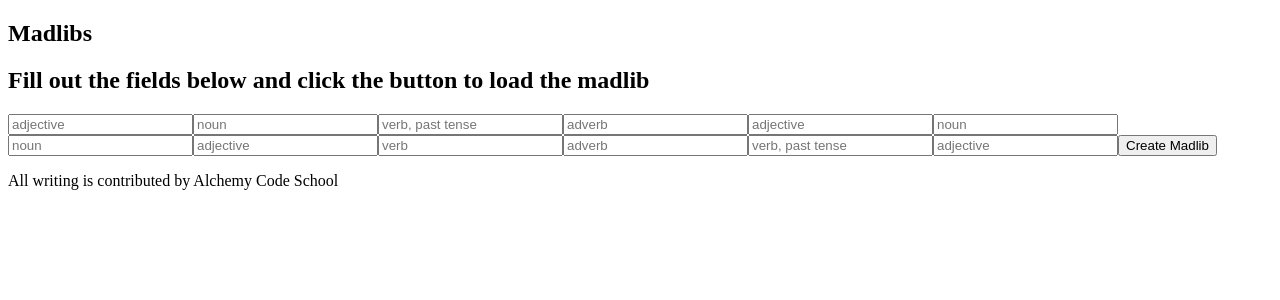
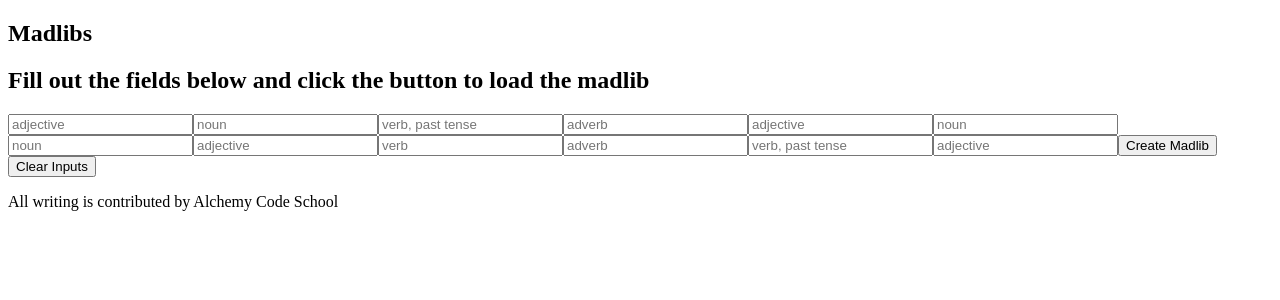
Before and after one commit to cackmed/lab-17, a React app: page / in a window 1280 px wide. Shown: the top 300 px of the page. Built offline with nearby package versions, Linux system fonts and the light colour scheme.

Commit message:
added clear functionality

```diff
--- /dev/null
+++ b/src/components/madlib/Button.js
@@ -0,0 +1,14 @@
+import React from 'react';
+import PropTypes from 'prop-types';
+
+const Button = ({ clear }) => (
+  <>
+    <button onClick={clear}>Clear Inputs</button>
+  </>
+);
+
+Button.propTypes = {
+  clear: PropTypes.func.isRequired
+};
+
+export default Button;
--- a/src/components/madlib/Form.js
+++ b/src/components/madlib/Form.js
@@ -2,6 +2,7 @@ import React from 'react';
 import PropTypes from 'prop-types';
 
 const Form = ({ onSubmit, onChange }) => (
+  <>
     <form onSubmit={onSubmit}>
       <input type="text" name="1" placeholder="adjective" onChange={onChange} />
       <input type="text" name="2" placeholder="noun" onChange={onChange} />
@@ -17,11 +18,12 @@ const Form = ({ onSubmit, onChange }) => (
       <input type="text" name="12" placeholder="adjective" onChange={onChange} />
       <button>Create Madlib</button>
     </form>
+  </>
 );
 
 Form.propTypes = {
   onSubmit: PropTypes.func.isRequired,
-  onChange: PropTypes.func.isRequired
+  onChange: PropTypes.func.isRequired,
 };
 
 export default Form;
--- a/src/containers/Madlib.js
+++ b/src/containers/Madlib.js
@@ -1,6 +1,7 @@
 import React, { Component } from 'react';
 import Form from '../components/madlib/Form';
 import Result from '../components/madlib/Result';
+import Button from '../components/madlib/Button';
 
 export default class Madlib extends Component{
   state = {
@@ -20,6 +21,25 @@ export default class Madlib extends Component{
     words: []
   }
 
+  clearInput = event => {
+    event.preventDefault();
+    this.setState({
+      1: '',
+      2: '',
+      3: '',
+      4: '',
+      5: '',
+      6: '',
+      7: '',
+      8: '',
+      9: '',
+      10: '',
+      11: '',
+      12: '',
+    });
+    console.log(this.state);
+  }
+
   handleChange = ({ target }) => {
     this.setState({ [target.name]: target.value });
   }
@@ -34,10 +54,6 @@ export default class Madlib extends Component{
     this.setState({
       words:[this.state[1], this.state[2], this.state[3], this.state[4], this.state[4], this.state[5], this.state[6], this.state[7], this.state[8], this.state[9], this.state[10], this.state[11], this.state[12]]
     });
-
-    console.log(this.state);
-    console.log(this.state.words);
-
     this.toggleResult();
   }
 
@@ -47,6 +63,7 @@ export default class Madlib extends Component{
       <>
         {!showResult && <Form onSubmit={this.handleSubmit} onChange={this.handleChange} />}
         {showResult && <Result words={words} closeResult={this.toggleResult} />}
+        <Button clear={this.clearInput}/>
       </>
     );
   }
```
Lines whose indentation alone changed are shown as unchanged.
